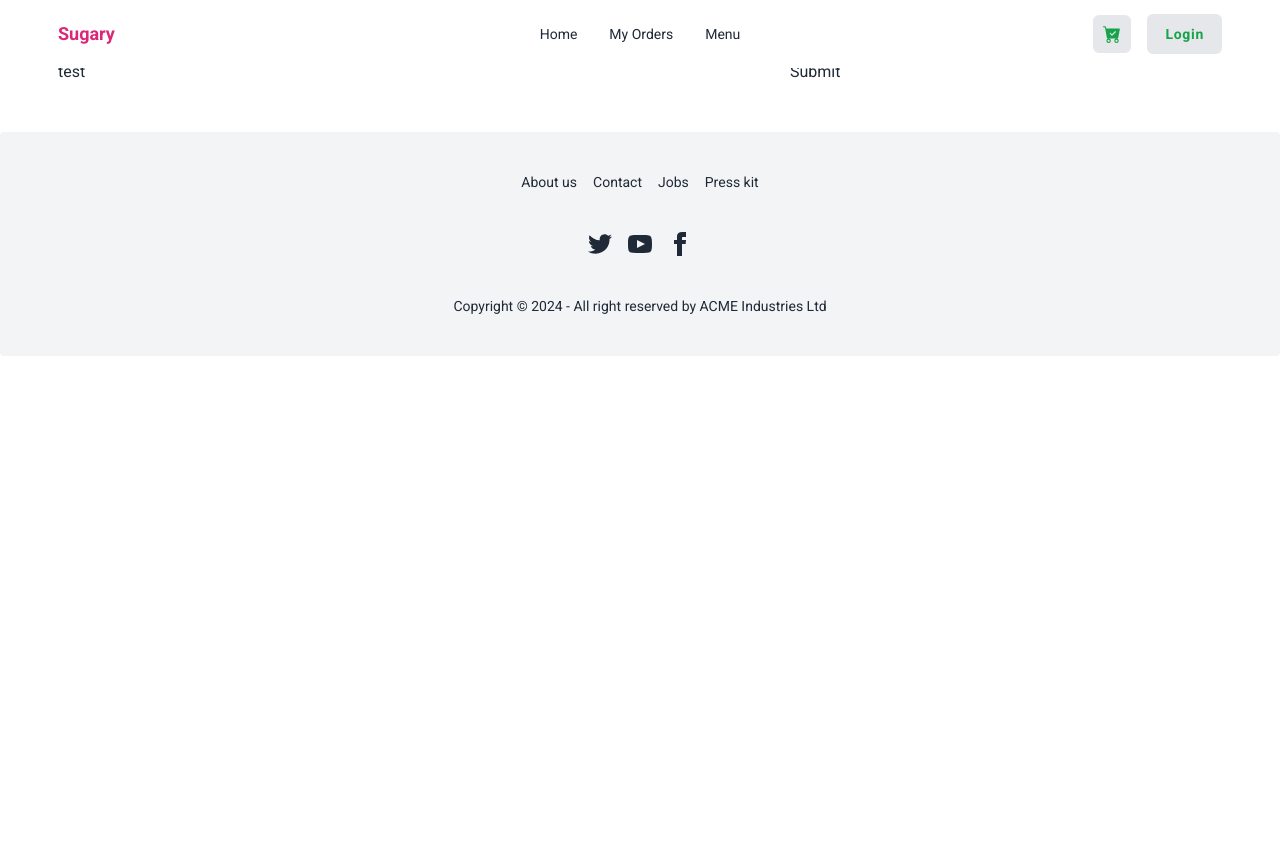
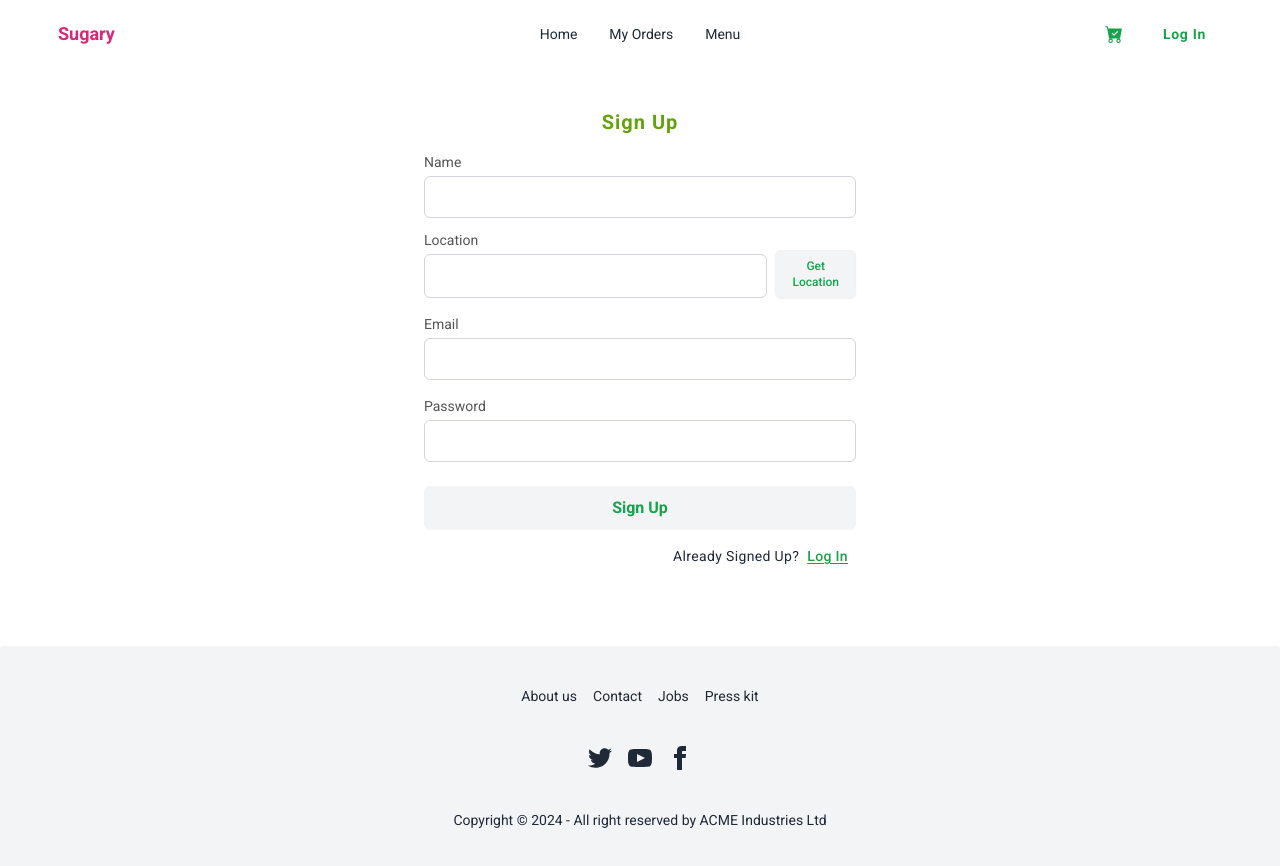
Before and after one commit to Nisha0202/sugary, a React (Vite) app in the folder client/: page /signup in a window 1280 px wide. Shown: the top 866 px of the page. Before the commit the page ends 800 px from the top, so only its background shows below. Built offline with nearby package versions, Linux system fonts and the light colour scheme; no server answers.

Commit message:
Login and Signup page

```diff
--- a/client/src/components/Card.jsx
+++ b/client/src/components/Card.jsx
@@ -32,7 +32,7 @@ const Card = ({ cupcake }) => {
 
             <div className="py-4">
                 <div className='w-full justify-between flex items-center h-6 px-2'>
-                    <div className="font-medium tracking-wide text-xl ">{cupcake.title}</div>
+                    <div className="font-semibold tracking-wide text-xl text-text">{cupcake.title}</div>
                     <div className='text-sm'>{cupcake.weight}g each</div>
                 </div>
 
--- a/client/src/components/Header.jsx
+++ b/client/src/components/Header.jsx
@@ -91,11 +91,11 @@ export default function Header() {
       <NavLink
               to="/menu"
               className={({ isActive }) =>
-                isActive ? "p-2 bg-gray-200 rounded mx-4" : "p-2 bg-gray-200 border-2 rounded-md mx-4" }>
+                isActive ? "p-2 hover:bg-gray-200 rounded mx-4" : "p-2  hover:bg-gray-200  rounded-md mx-4" }>
               <BsFillCartCheckFill className='text-lg  text-green-600 hover:text-text'></BsFillCartCheckFill>
             </NavLink>
-        <NavLink to="/login" className=" border-2 px-4 py-2 font-bold text-green-600 hover:text-text bg-gray-200 tracking-wider rounded-md">
-          Login
+        <NavLink to="/login" className=" px-4 py-2 font-bold text-green-600 hover:text-text hover:bg-gray-200 tracking-wider rounded-md">
+          Log In
         </NavLink>
       </div>
     </div>
--- a/client/src/components/Services.jsx
+++ b/client/src/components/Services.jsx
@@ -12,17 +12,17 @@ const Services = () => {
         <div className="flex flex-wrap justify-center gap-8 lg:gap-16">
           <div className="p-6 rounded-md  border-2 w-72">
             <BsCalendar2Date  className="mx-auto mb-4 mt-1 text-2xl text-green-600" />
-            <h3 className="text-lg font-medium mb-2">Advance Ordering</h3>
+            <h3 className="text-lg font-medium mb-2 text-text">Advance Ordering</h3>
             <p className=" text-sm/relaxed  text-wrap tracking-wide">Order at least 1 day in advance to ensure freshness and availability.</p>
           </div>
           <div className="p-4 rounded-md border-2 w-72">
             <LuClock8 className="mx-auto mb-4 mt-2 text-2xl text-green-600 font-bold" />
-            <h3 className="text-lg font-medium mb-2">Flexible Delivery Time</h3>
+            <h3 className="text-lg font-medium mb-2 text-text">Flexible Delivery Time</h3>
             <p className="text-sm/relaxed text-wrap tracking-wide">Choose your preferred delivery date and time to match your occasion.</p>
           </div>
           <div className="p-4 rounded-md border-2 w-72">
             <ImLocation className="mx-auto mb-4 mt-2 text-2xl text-green-600 font-semibold" />
-            <h3 className="text-lg font-medium mb-2">Delivery in Dhaka</h3>
+            <h3 className="text-lg font-medium mb-2 text-text">Delivery in Dhaka</h3>
             <p className="text-sm/relaxed text-wrap tracking-wide">We deliver to any desired location within Dhaka city.</p>
           </div>
         </div>
--- a/client/src/main.jsx
+++ b/client/src/main.jsx
@@ -11,6 +11,7 @@ import ErrorPage from './components/ErrorPage'
 import Home from './pages/Home';
 import Menu from './pages/Menu';
 import SignUp from './pages/SignUp';
+import LogIn from './pages/LogIn';
 
 const router = createBrowserRouter([
   {
@@ -29,7 +30,11 @@ const router = createBrowserRouter([
       {
         path: "/signup",
         element: <SignUp/>,
+      },  {
+        path: "/login",
+        element: <LogIn/>,
       }
+
 
 
     ],
--- /dev/null
+++ b/client/src/pages/LogIn.jsx
@@ -0,0 +1,61 @@
+import React from 'react';
+import { useForm } from "react-hook-form";
+import { Link } from 'react-router-dom';
+
+export default function LogIn() {
+  const {
+    register,
+    handleSubmit,
+    watch,
+    formState: { errors },
+  } = useForm();
+
+  const onSubmit = (data) => {
+    // Add your form submission logic here (e.g., API call)
+    console.log('Form submitted:', data);
+  };
+
+  return (
+    <div className='mt-4 min-h-[calc(100vh-300px)]'>
+      <form onSubmit={handleSubmit(onSubmit)} className="max-w-md mx-auto px-2 py-14 rounded-md ">
+        <h2 className="text-xl font-semibold mb-4 text-primary tracking-wider text-center">Log In</h2>
+
+        <div className="mb-4">
+          <label htmlFor="email" className="block text-sm text-text">Email</label>
+          <input
+            type="email"
+            name="email"
+            id="email"
+            {...register("email", { required: "Email is required" })}
+            className="mt-1 p-2 block w-full border border-gray-300 rounded-md"
+          />
+          {errors.email && <p className="text-red-500 text-sm">{errors.email.message}</p>}
+        </div>
+
+        <div className="mb-4">
+          <label htmlFor="password" className="block text-sm text-text">Password</label>
+          <input
+            type="password"
+            name="password"
+            id="password"
+            {...register("password", { required: "Password is required" })}
+            className="mt-1 p-2 block w-full border border-gray-300 rounded-md"
+          />
+          {errors.password && <p className="text-red-500 text-sm">{errors.password.message}</p>}
+        </div>
+
+        <button
+          type="submit"
+          className="w-full mt-2 mb-4 py-2.5 px-4 bg-gray-100 text-green-600 font-semibold rounded-md hover:bg-gray-300 transition-colors"
+        >
+          Log In
+        </button>
+
+        <Link to={'/signup'} className="text-sm flex flex-grow  justify-end tracking-wide text-left">New Here?
+           <span className='mx-2 text-end text-green-600 font-medium underline underline-offset-2'>Sign Up</span>
+
+        </Link>
+      </form>
+    </div>
+  );
+}
--- a/client/src/pages/SignUp.jsx
+++ b/client/src/pages/SignUp.jsx
@@ -1,5 +1,6 @@
-import React from 'react'
+import React from 'react';
 import { useForm } from "react-hook-form";
+import { Link } from 'react-router-dom';
 
 export default function SignUp() {
   const {
@@ -9,27 +10,82 @@ export default function SignUp() {
     formState: { errors },
   } = useForm();
 
-  const onSubmit = (data) => console.log(data);
-
-  console.log(watch("name")); // watch input value by passing the name of it
+  const onSubmit = (data) => {
+    // Add your form submission logic here (e.g., API call)
+    console.log('Form submitted:', data);
+  };
 
   return (
-    /* "handleSubmit" will validate your inputs before invoking "onSubmit" */
-    <form onSubmit={handleSubmit(onSubmit)}>
-      {/* register your input into the hook by invoking the "register" function */}
-      <input defaultValue="test" {...register("name", { required: true })} />
-      {errors.name && <span>This field is required</span>}
+    <div className='mt-4 min-h-[calc(100vh-300px)]'>
+      <form onSubmit={handleSubmit(onSubmit)} className="max-w-md mx-auto px-2 py-8 rounded-md">
+        <h2 className="text-xl font-semibold mb-4 text-primary tracking-wider text-center">Sign Up</h2>
 
-      <input {...register("location", { required: true })} />
-      {errors.location && <span>This field is required</span>}
+        <div className="mb-3">
+          <label htmlFor="name" className="block text-sm text-text">Name</label>
+          <input
+            type="text"
+            name="name"
+            id="name"
+            {...register("name", { required: "Name is required" })}
+            className="mt-1 p-2 block w-full border border-gray-300 focus:border-green-600
+            active:border-green-600  rounded-md"
+          />
+          {errors.name && <p className="text-red-500 text-sm">{errors.name.message}</p>}
+        </div>
 
-      <input {...register("email", { required: true })} />
-      {errors.email && <span>This field is required</span>}
+        <div className="mb-4">
+          <label htmlFor="location" className="block text-sm text-text">Location</label>
+          <div className='flex gap-2'>
+               <input
+            type="text"
+            name="location"
+            id="location"
+            {...register("location", { required: "Location is required" })}
+            className="mt-1 p-2 block w-full border border-gray-300 rounded-md"
+          />
+          <button className='btn font-medium text-xs
+           bg-gray-100 text-green-600  rounded-md hover:bg-gray-300'>Get <br/> Location</button>
+          </div>
 
-      <input {...register("password", { required: true })} />
-      {errors.password && <span>This field is required</span>}
+          {errors.location && <p className="text-red-500 text-sm">{errors.location.message}</p>}
+        </div>
 
-      <input type="submit" />
-    </form>
+        <div className="mb-4">
+          <label htmlFor="email" className="block text-sm text-text">Email</label>
+          <input
+            type="email"
+            name="email"
+            id="email"
+            {...register("email", { required: "Email is required" })}
+            className="mt-1 p-2 block w-full border border-gray-300 rounded-md"
+          />
+          {errors.email && <p className="text-red-500 text-sm">{errors.email.message}</p>}
+        </div>
+
+        <div className="mb-4">
+          <label htmlFor="password" className="block text-sm text-text">Password</label>
+          <input
+            type="password"
+            name="password"
+            id="password"
+            {...register("password", { required: "Password is required" })}
+            className="mt-1 p-2 block w-full border border-gray-300 rounded-md"
+          />
+          {errors.password && <p className="text-red-500 text-sm">{errors.password.message}</p>}
+        </div>
+
+        <button
+          type="submit"
+          className="w-full mt-2 mb-4 py-2.5 px-4 bg-gray-100 text-green-600 font-semibold rounded-md hover:bg-gray-300 transition-colors"
+        >
+          Sign Up
+        </button>
+
+        <Link to={'/login'} className="text-sm flex flex-grow  justify-end tracking-wide text-left">Already Signed Up?
+           <span className='mx-2 text-end text-green-600 font-medium underline underline-offset-2'>Log In</span>
+
+        </Link>
+      </form>
+    </div>
   );
 }
```
Also changed, not shown: 1 other file (tests, documents, lock files or other folders).
